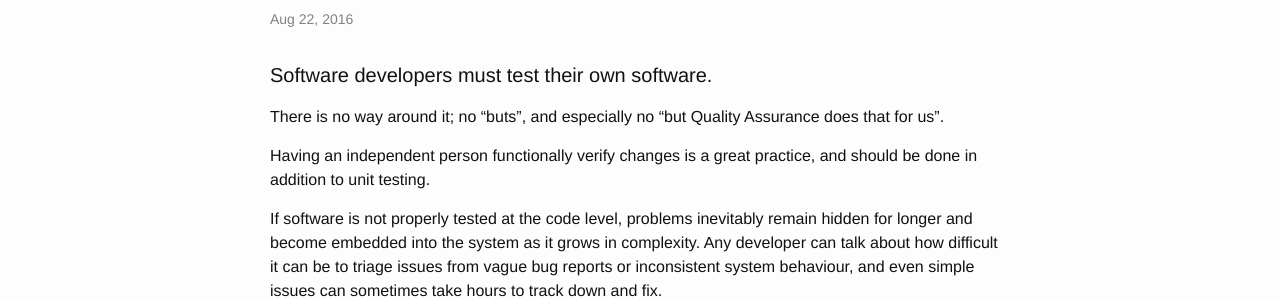
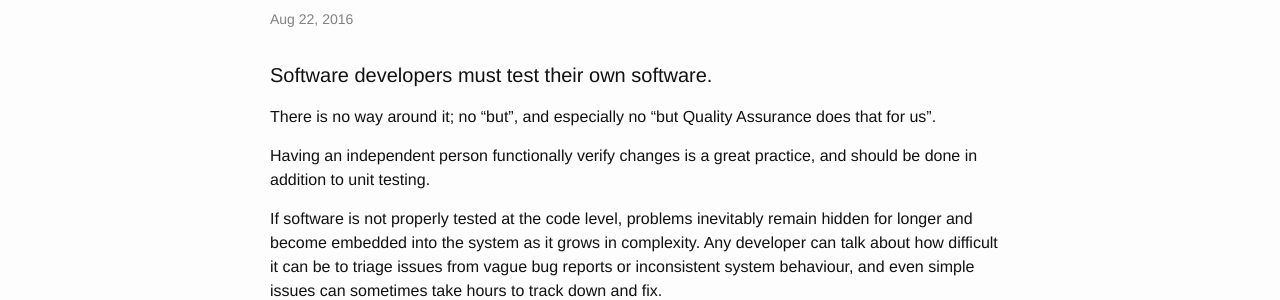
Before and after one commit to msayson/msayson.github.io, a Jekyll site: the page built from _posts/2016-08-21-developers-must-test.markdown, in a window 1280 px wide. Shown: the part 140-440 px from the top of the page. Built offline with Jekyll 4.4.1, drawn with Linux system fonts in a browser that asks for light colours.

```diff
--- a/_posts/2016-08-21-developers-must-test.markdown
+++ b/_posts/2016-08-21-developers-must-test.markdown
@@ -7,7 +7,7 @@
 
 #### Software developers must test their own software.
 
-There is no way around it; no "buts", and especially no "but Quality Assurance does that for us".
+There is no way around it; no "but", and especially no "but Quality Assurance does that for us".
 
 Having an independent person functionally verify changes is a great practice, and should be done in addition to unit testing.
 
--- a/_posts/2016-09-02-functional-programming-ideas-in-object-oriented-languages.markdown
+++ b/_posts/2016-09-02-functional-programming-ideas-in-object-oriented-languages.markdown
@@ -5,7 +5,7 @@
 categories: programming-languages
 ---
 
-Over the last several years, many ideas from functional programming languages have been welcomed into the object-oriented world, and are no longer found only in languages like Ruby and Scala, but also in Java 8, C# 3.0, and other languages traditionally thought of as primarily object-oriented.
+Over the last several years, many ideas from functional programming languages have been welcomed into the object-oriented world, and are no longer only found in languages like Ruby and Scala, but also in Java 8, C# 3.0, and other languages traditionally thought of as primarily object-oriented.
 
 Functional programming provides alternative and sometimes more natural ways to think about algorithms and how to approach problems.
 
@@ -94,4 +94,4 @@
 
 Given how much closer functional ideas bring us to how we think about what we want to do when we're not thinking in terms of a particular programming language, it's refreshing to see approaches being introduced from languages with different paradigms.
 
-After all, at a functional level, it doesn't really matter which programming language we use.  What matters is how well we can translate our intentions into systems that solve the problems our users care about.
+After all, at a functional level, it doesn't really matter which programming language we use.  What matters is how well we translate our intentions into systems that solve problems our users care about.
```
